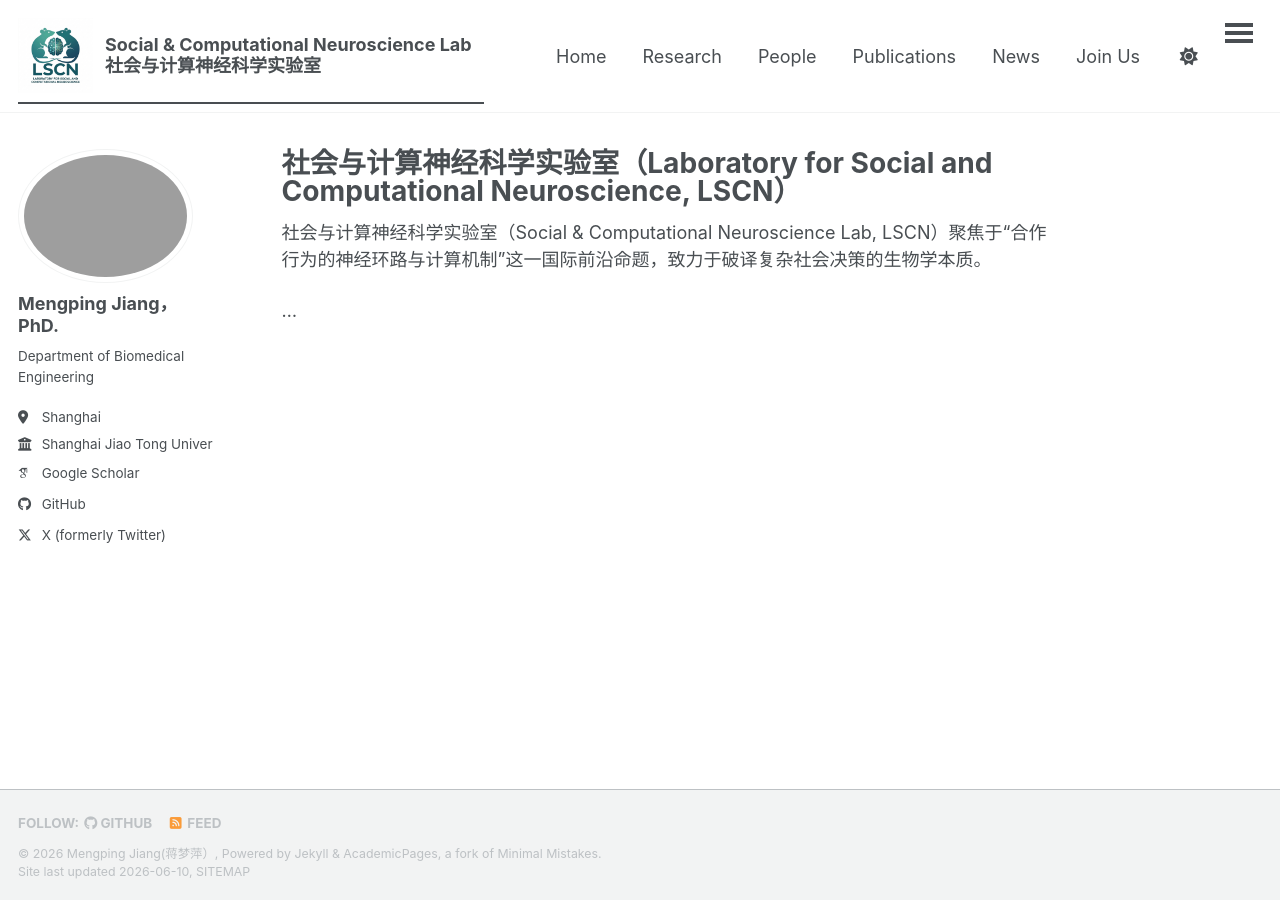
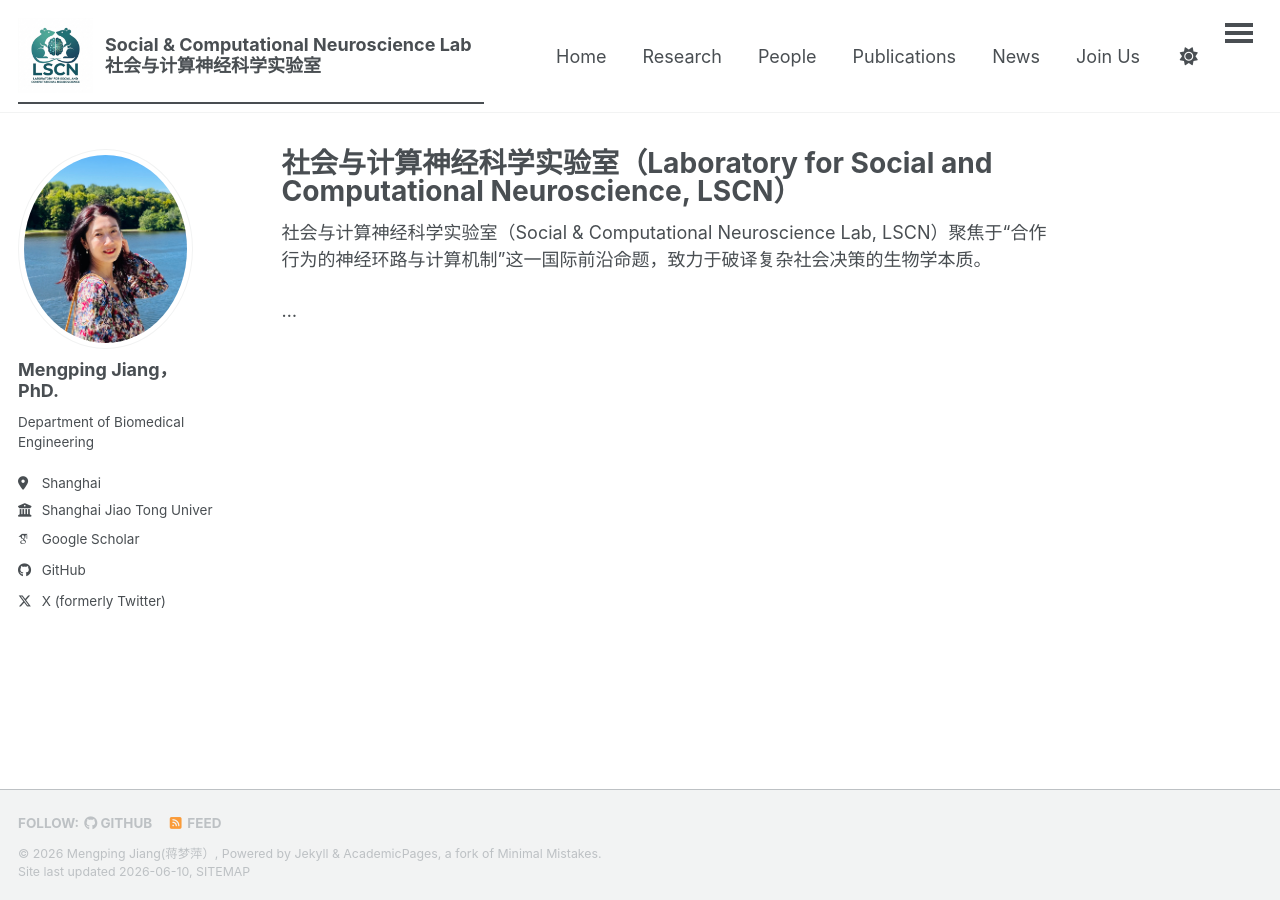
Before and after one commit to MengpingJiang/mengpingjiang.github.io, a Jekyll site: the page built from _pages/about.md, in a window 1280 px wide. Built offline with Jekyll 4.4.1, drawn with Linux system fonts in a browser that asks for light colours; some web fonts are replaced; a script bundle is joined from its source files by our own code; library files that are not in the unit come from our copies.

Commit message:
Update _config.yml

```diff
--- a/_config.yml
+++ b/_config.yml
@@ -23,7 +23,7 @@ repository               : "mengpingjiang/mengpingjiang.github.io"
 #               Additional customization can be done by editing /_includes/author-profile.html
 author:
   # Biographic information
-  avatar           : "Mengping Jiang.png"
+  avatar           : "Mengping Jiang.jpeg"
   name             : "Mengping Jiang， PhD."
   pronouns         : # example: "Assistant professor"
   bio              : "Department of Biomedical Engineering"
```
